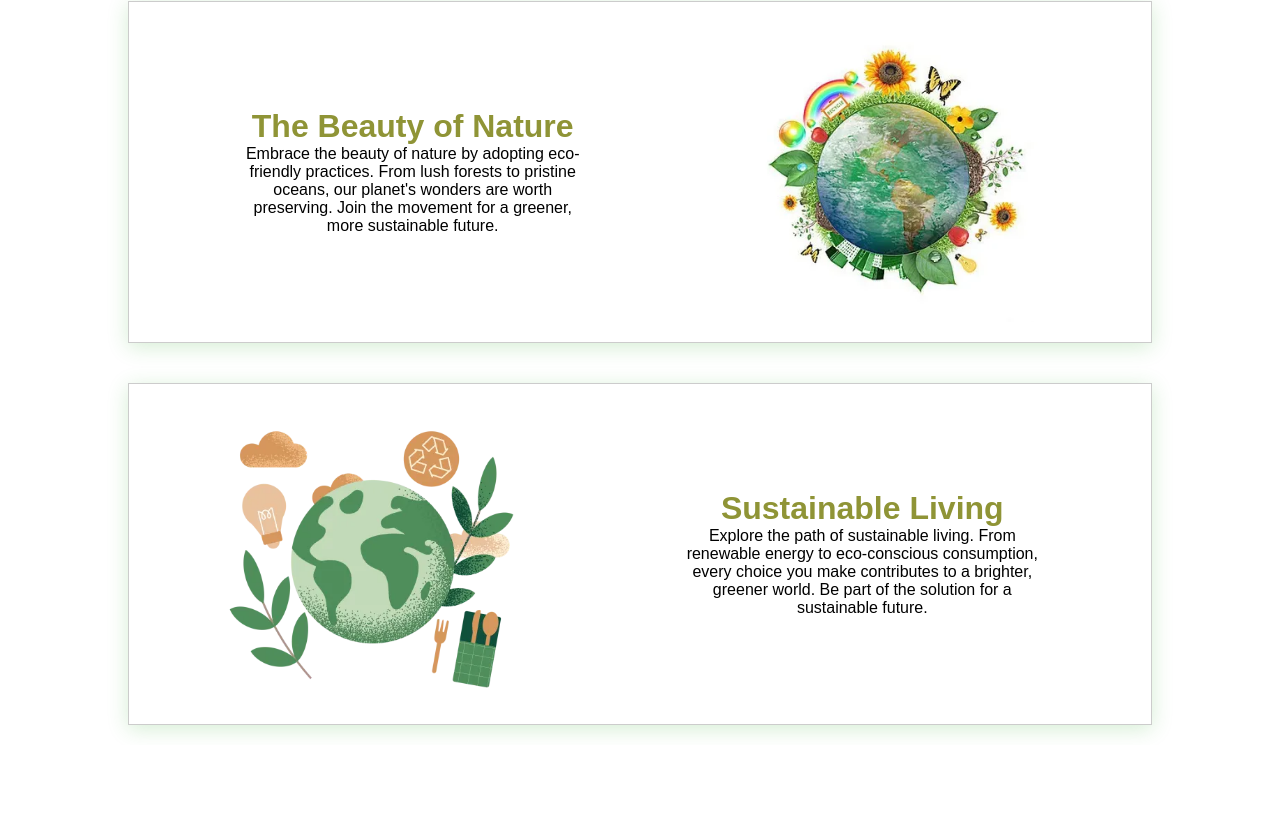
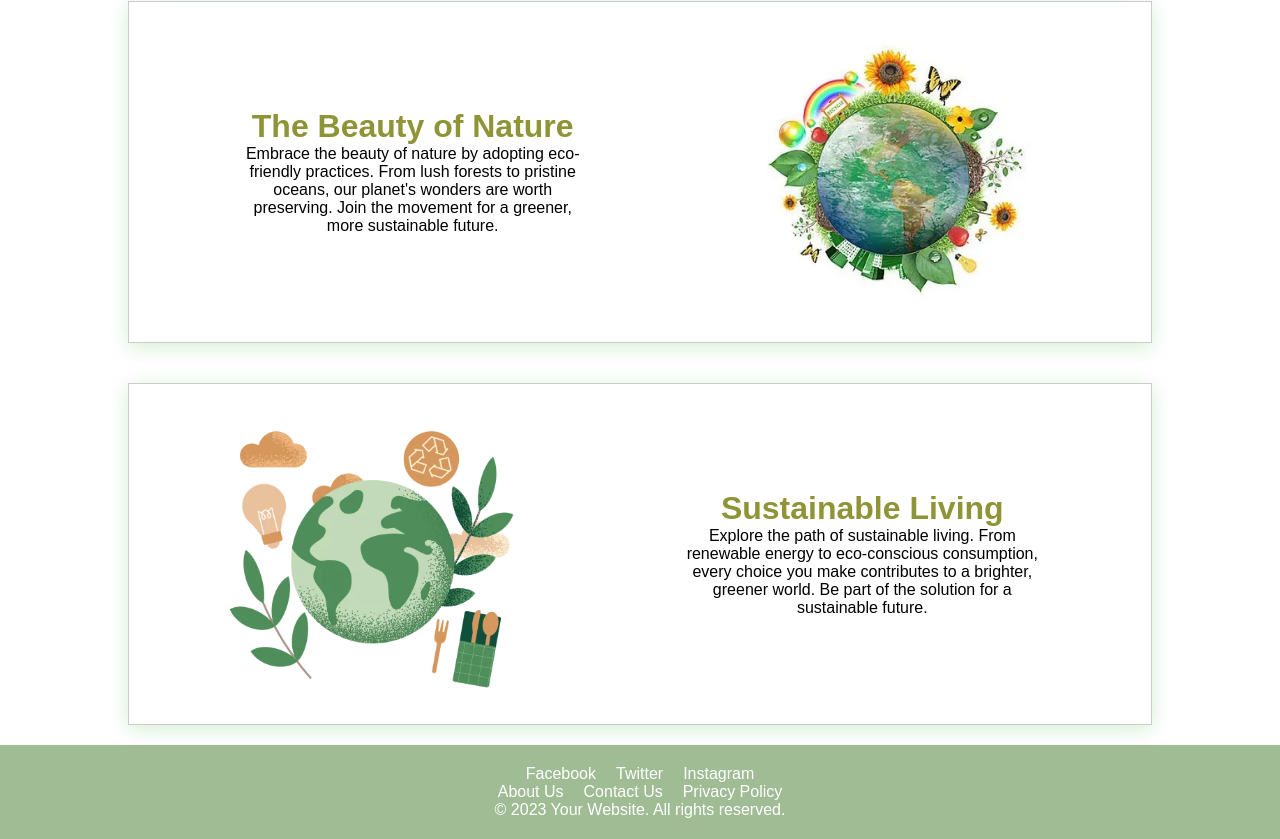
Before and after one commit to MariiaIngersoll/EcoConsumer, a React (Create React App) app in the folder client/: page / in a window 1280 px wide. Shown: the part 652-1491 px from the top of the page. Before the commit the page ends 1397 px from the top, so only its background shows below. Built offline with nearby package versions, Linux system fonts and the light colour scheme; no server answers.

Commit message:
added footer

```diff
--- a/client/src/components/App.js
+++ b/client/src/components/App.js
@@ -1,4 +1,4 @@
-import React, {useEffect, useState } from "react";
+import React, {useEffect } from "react";
 import { BrowserRouter as Router, Route, Routes } from "react-router-dom";
 import { useSelector, useDispatch } from 'react-redux';
 import { setUser } from "../redux_store/SessionSlice";
@@ -47,6 +47,22 @@ function App() {
           <Route path="/companies/:companyId" element={ <SingleCompanyPage />} />
           <Route path="/products/:productId" element={ <SingleProductPage user={user} isAuthenticated={isAuthenticated} />} />
         </Routes>
+        <div className="footer">
+        <div className="social-icons">
+            <a href="#" target="_blank">Facebook</a>
+            <a href="#" target="_blank">Twitter</a>
+            <a href="#" target="_blank">Instagram</a>
+        </div>
+        <div>
+            <a href="#">About Us</a>
+            <a href="#">Contact Us</a>
+            <a href="#">Privacy Policy</a>
+        </div>
+        <div className="copyright">
+            &copy; 2023 Your Website. All rights reserved.
+        </div>
+        </div>
+
     </>
   )
 }
--- a/client/src/components/Home.js
+++ b/client/src/components/Home.js
@@ -51,6 +51,7 @@ function Home(  {isAuthenticated }) {
           </p>
         </div>
       </div>
+
     </div>
   );
 }
--- a/client/src/index.css
+++ b/client/src/index.css
@@ -596,3 +596,27 @@ h4 {
   right: 0;
   margin: 10px;
 }
+
+.footer {
+  background-color:#87ac7acc;
+  color: #fff;
+  padding: 20px;
+  text-align: center;
+}
+
+.social-icons a {
+  margin-right: 10px;
+  text-decoration: none;
+  color: #fff;
+}
+
+.footer a {
+  color: #fff;
+  margin: 0 10px;
+  text-decoration: none;
+}
+
+.footer a:hover {
+  text-decoration: underline;
+  color: #ccc;
+}
```
Also changed, not shown: 1 other file (tests, documents, lock files or other folders).
